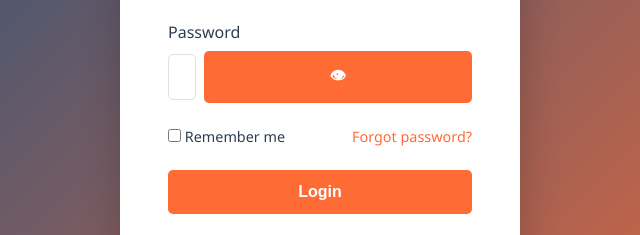
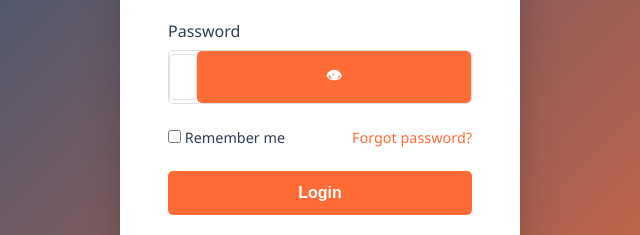
Before and after one commit to saikiranyt2001/mycart, a website: page frontend/login.html in a window 1280 px wide. Shown: the part 347-582 px from the top of the page, 320-960 px from the left. Drawn offline with Linux system fonts and the light colour scheme.

Commit message:
Tidy password field layout

```diff
--- a/frontend/css/auth.css
+++ b/frontend/css/auth.css
@@ -53,18 +53,33 @@ body {
 .password-input-wrapper {
     display: flex;
     align-items: center;
-    gap: 0.5rem;
+    gap: 0;
+    border: 1px solid var(--border-color);
+    border-radius: 5px;
+    overflow: hidden;
 }
 
 .password-input-wrapper input {
     flex: 1;
+    min-width: 0;
+    border: 0;
+    padding: 0.8rem;
+}
+
+.password-input-wrapper input:focus {
+    outline: none;
+    box-shadow: none;
 }
 
 .toggle-password {
-    border: 1px solid var(--border-color);
+    border: 0;
+    border-left: 1px solid var(--border-color);
     background: #f7f7f7;
-    border-radius: 5px;
-    padding: 0.35rem 0.45rem;
+    padding: 0.4rem 0.7rem;
+    height: 100%;
+    display: flex;
+    align-items: center;
+    justify-content: center;
     cursor: pointer;
     transition: background-color 0.2s, border-color 0.2s;
 }
```
